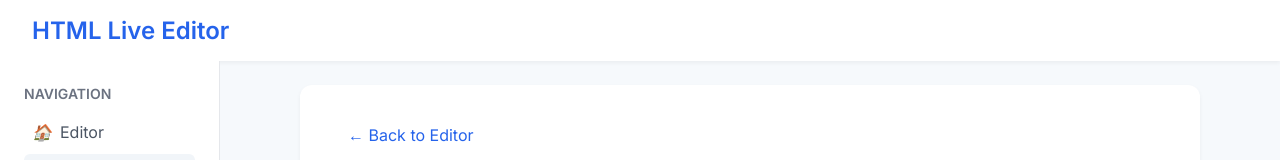
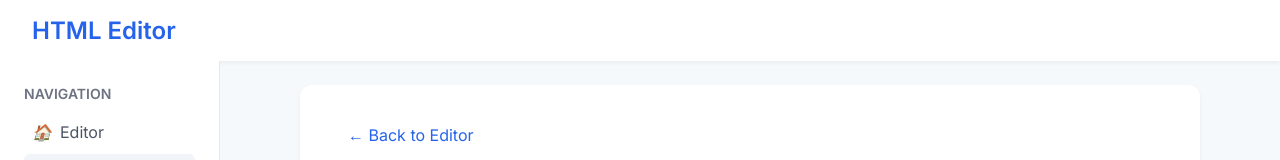
Before and after one commit to harshchill/HTML-compiler, a plain HTML site: page about.html in a window 1280 px wide. Shown: the top 160 px of the page. Drawn offline with Linux system fonts and the light colour scheme.

Commit message:
name fix

```diff
--- a/about.html
+++ b/about.html
@@ -71,7 +71,7 @@
 </head>
 <body>
     <header class="header">
-        <div class="logo">HTML Live Editor</div>
+        <div class="logo">HTML  Editor</div>
     </header>
 
     <div class="main-content">
```
Also changed, not shown: index.html (+1 -1 lines).
